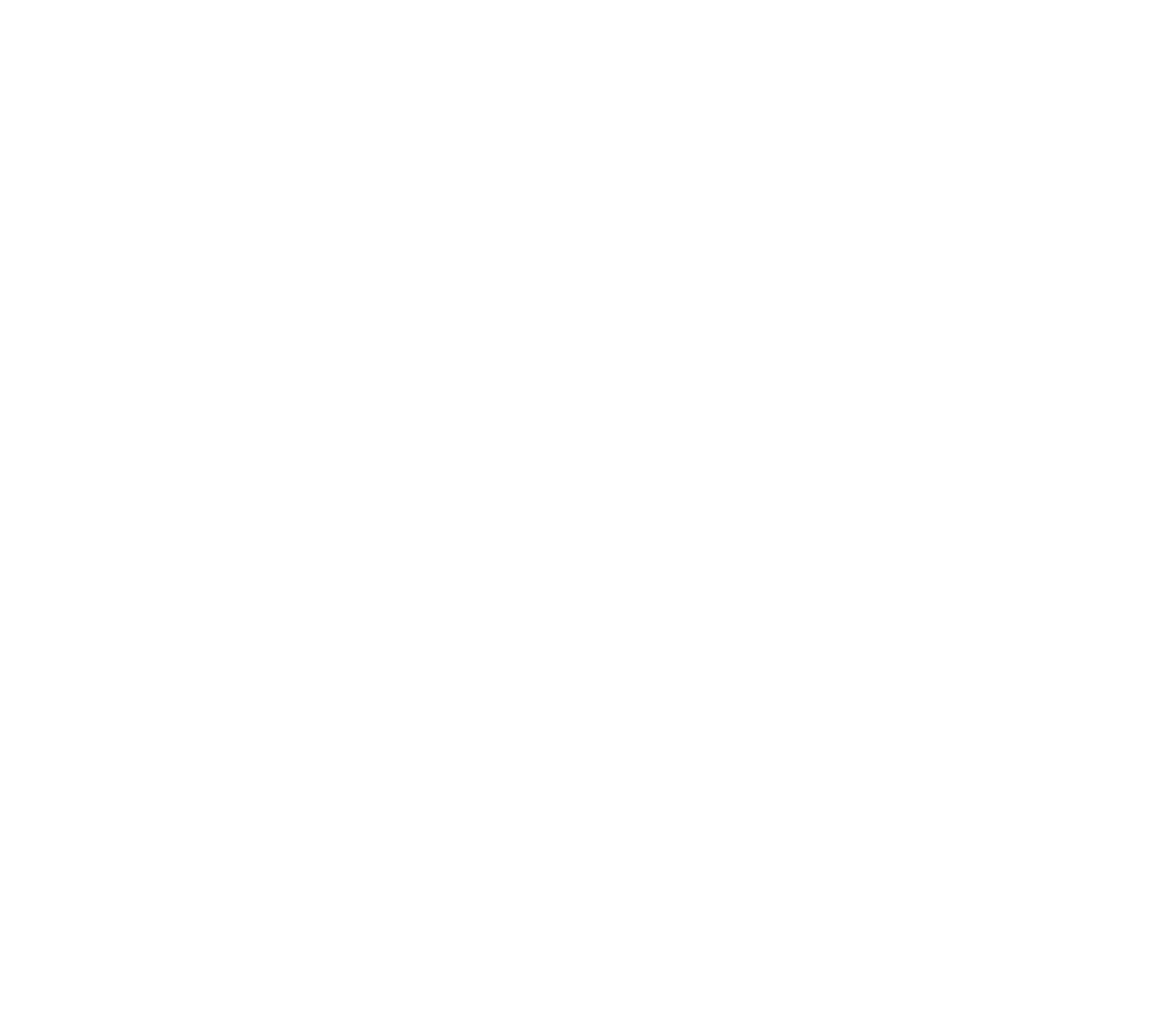
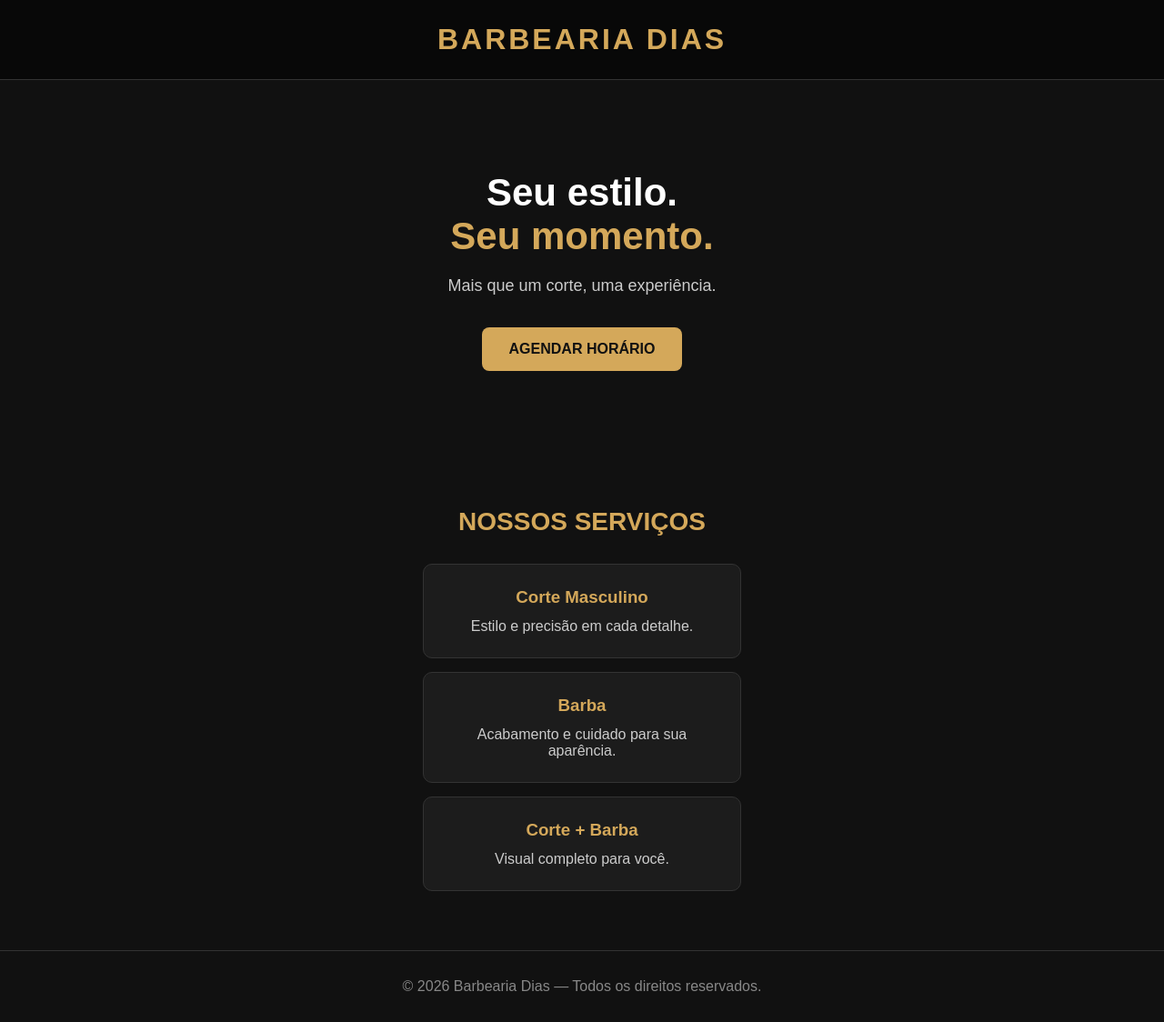
Before and after one commit to netocarlos-sudo/barbearia-dias, a plain HTML site: page index.html in a window 1280 px wide. Shown: the whole page at 91% size. Before the commit the page ends 800 px from the top, so only its background shows below. Drawn offline with Linux system fonts and the light colour scheme.

Commit message:
Update index.html

```diff
--- a/index.html
+++ b/index.html
@@ -1 +1,155 @@
 <!DOCTYPE html>
+<html lang="pt-BR">
+<head>
+  <meta charset="UTF-8">
+  <meta name="viewport" content="width=device-width, initial-scale=1.0">
+  <title>Barbearia Dias</title>
+
+  <style>
+    * {
+      margin: 0;
+      padding: 0;
+      box-sizing: border-box;
+    }
+
+    body {
+      font-family: Arial, sans-serif;
+      background: #111;
+      color: #fff;
+    }
+
+    header {
+      padding: 25px;
+      text-align: center;
+      background: #080808;
+      border-bottom: 1px solid #333;
+    }
+
+    header h1 {
+      color: #d4a85a;
+      font-size: 32px;
+      letter-spacing: 3px;
+    }
+
+    .hero {
+      text-align: center;
+      padding: 100px 20px;
+    }
+
+    .hero h2 {
+      font-size: 42px;
+      margin-bottom: 20px;
+    }
+
+    .hero span {
+      color: #d4a85a;
+    }
+
+    .hero p {
+      color: #ccc;
+      font-size: 18px;
+      margin-bottom: 35px;
+    }
+
+    .botao {
+      display: inline-block;
+      padding: 15px 30px;
+      background: #d4a85a;
+      color: #111;
+      text-decoration: none;
+      border-radius: 8px;
+      font-weight: bold;
+    }
+
+    .servicos {
+      padding: 50px 20px;
+      text-align: center;
+    }
+
+    .servicos h2 {
+      color: #d4a85a;
+      margin-bottom: 30px;
+      font-size: 28px;
+    }
+
+    .card {
+      background: #1c1c1c;
+      padding: 25px;
+      margin: 15px auto;
+      max-width: 350px;
+      border: 1px solid #333;
+      border-radius: 10px;
+    }
+
+    .card h3 {
+      margin-bottom: 12px;
+      color: #d4a85a;
+    }
+
+    .card p {
+      color: #ccc;
+    }
+
+    footer {
+      text-align: center;
+      padding: 30px;
+      color: #888;
+      border-top: 1px solid #333;
+    }
+
+    @media (max-width: 600px) {
+      .hero {
+        padding: 70px 20px;
+      }
+
+      .hero h2 {
+        font-size: 34px;
+      }
+
+      header h1 {
+        font-size: 26px;
+      }
+    }
+  </style>
+</head>
+
+<body>
+
+  <header>
+    <h1>BARBEARIA DIAS</h1>
+  </header>
+
+  <section class="hero">
+    <h2>Seu estilo.<br><span>Seu momento.</span></h2>
+    <p>Mais que um corte, uma experiência.</p>
+
+    <a class="botao" href="https://wa.me/5500000000000">
+      AGENDAR HORÁRIO
+    </a>
+  </section>
+
+  <section class="servicos">
+    <h2>NOSSOS SERVIÇOS</h2>
+
+    <div class="card">
+      <h3>Corte Masculino</h3>
+      <p>Estilo e precisão em cada detalhe.</p>
+    </div>
+
+    <div class="card">
+      <h3>Barba</h3>
+      <p>Acabamento e cuidado para sua aparência.</p>
+    </div>
+
+    <div class="card">
+      <h3>Corte + Barba</h3>
+      <p>Visual completo para você.</p>
+    </div>
+  </section>
+
+  <footer>
+    <p>© 2026 Barbearia Dias — Todos os direitos reservados.</p>
+  </footer>
+
+</body>
+</html>
```
